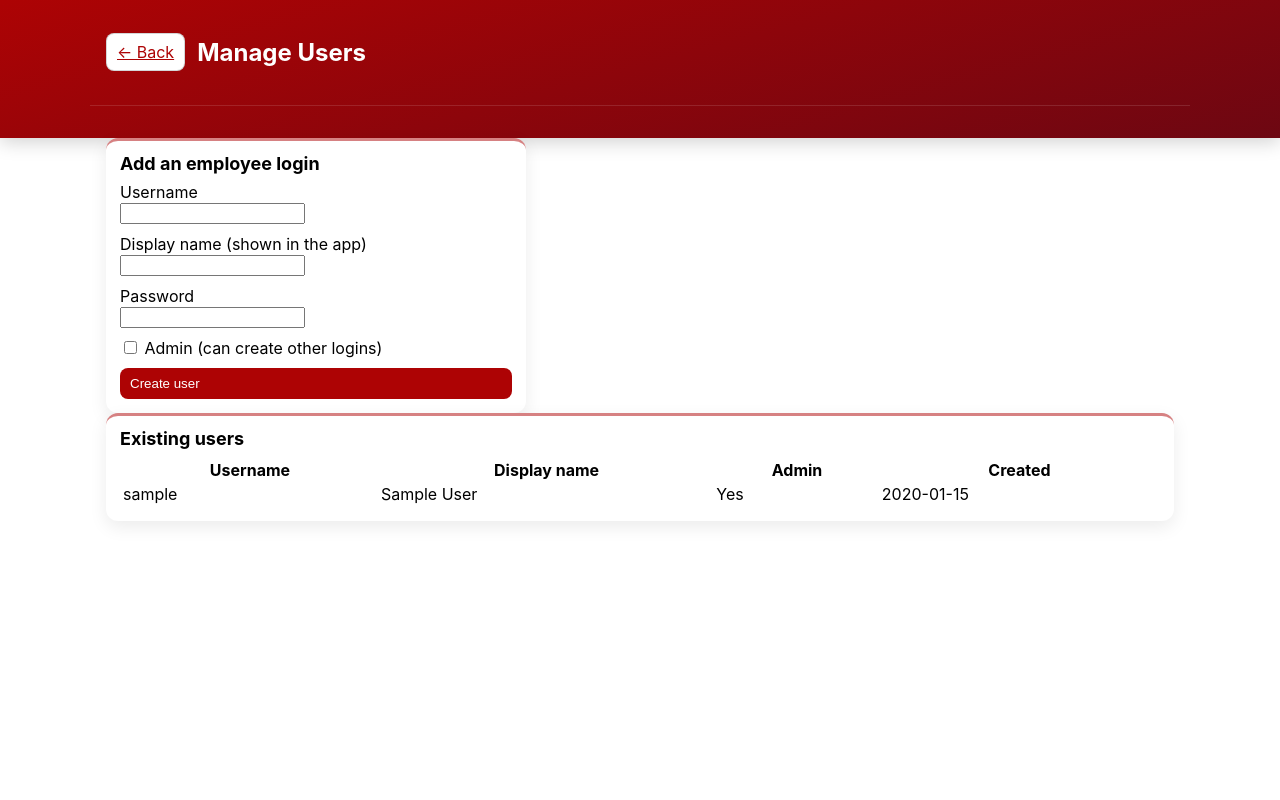
After one commit to kadin-internship/JBJ-Contact-List, a Flask app: page /admin/users in a window 1280 px wide. The commit adds this page. Run offline with Flask 3, Linux system fonts and the light colour scheme; a user stored in the database is signed in; tables that the repository leaves empty hold one stand-in row (values such as "Sample post").

Commit message:
Make login and database work on Render's free plan
Render's Shell tab needs a paid plan, blocking create_user.py in
production, and the free web service tier has no persistent disk, so
the disk-based SQLite setup would have lost data on every restart.

Adds a startup bootstrap that creates one admin account from
BOOTSTRAP_ADMIN_* env vars if the users table is empty (no Shell
needed), plus an admin-only Manage Users page so every account after
that can be created from the browser. Switches production storage to
an external free Postgres database instead of the disk -- required
dropping a SQLite-only column type (Contact.lists) in favor of the
generic db.JSON, and adds scripts/migrate_sqlite_to_postgres.py to
carry over existing contacts and accounts. Updates render.yaml and
README's Deploying section to match.

```diff
--- a/app.py
+++ b/app.py
@@ -53,6 +53,28 @@ def filtered_contacts_query(q=None, tag=None, county=None, contact_id=None, org_
     return query
 
 
+def _bootstrap_admin_user():
+    """Create one admin account from env vars if no user exists yet.
+
+    Render's Shell tab (the obvious way to run create_user.py against the
+    production database) needs a paid plan. This lets the very first
+    account get created from env vars set in Render's free Environment
+    tab instead. Only fires while the users table is empty, so it can't
+    be replayed later to reset someone's password.
+    """
+    if User.query.count() > 0:
+        return
+    username = os.environ.get('BOOTSTRAP_ADMIN_USERNAME')
+    password = os.environ.get('BOOTSTRAP_ADMIN_PASSWORD')
+    if not username or not password:
+        return
+    display_name = os.environ.get('BOOTSTRAP_ADMIN_DISPLAY_NAME', username)
+    user = User(username=username, display_name=display_name, is_admin=True)
+    user.set_password(password)
+    db.session.add(user)
+    db.session.commit()
+
+
 def create_app(config_class=Config):
     app = Flask(__name__)
     app.config.from_object(config_class)
@@ -61,6 +83,7 @@ def create_app(config_class=Config):
 
     with app.app_context():
         db.create_all()
+        _bootstrap_admin_user()
 
     contact_schema = ContactSchema()
     contacts_schema = ContactSchema(many=True)
@@ -116,6 +139,36 @@ def create_app(config_class=Config):
     @app.route('/admin')
     def admin():
         return render_template('admin.html')
+
+    @app.route('/admin/users')
+    def manage_users():
+        if not current_user.is_admin:
+            return redirect(url_for('index'))
+        users = User.query.order_by(User.username).all()
+        return render_template('users.html', users=users)
+
+    @app.route('/api/users', methods=['POST'])
+    def create_user_api():
+        # Lets an admin create more employee logins from the browser, so
+        # only the very first account ever needs the env-var bootstrap above.
+        if not current_user.is_admin:
+            return jsonify({'error': 'admin only'}), 403
+        data = request.get_json(force=True) or {}
+        username = (data.get('username') or '').strip()
+        password = data.get('password') or ''
+        display_name = (data.get('display_name') or '').strip() or username
+        is_admin = bool(data.get('is_admin'))
+        if not username or not password:
+            return jsonify({'error': 'username and password are required'}), 400
+        if len(password) < 8:
+            return jsonify({'error': 'password must be at least 8 characters'}), 400
+        if User.query.filter_by(username=username).first():
+            return jsonify({'error': 'that username is already taken'}), 409
+        user = User(username=username, display_name=display_name, is_admin=is_admin)
+        user.set_password(password)
+        db.session.add(user)
+        db.session.commit()
+        return jsonify(user.to_dict()), 201
 
     @app.route('/api/contacts', methods=['GET'])
     def list_contacts():
--- a/models.py
+++ b/models.py
@@ -1,6 +1,5 @@
 from datetime import datetime, date
 from sqlalchemy import Index
-from sqlalchemy.dialects.sqlite import JSON as SQLITE_JSON
 from werkzeug.security import generate_password_hash, check_password_hash
 from flask_login import UserMixin
 from db import db
@@ -47,7 +46,7 @@ class Contact(db.Model):
     email = db.Column(db.String(320), unique=True, index=True, nullable=True)
     added = db.Column(db.DateTime, default=datetime.utcnow, nullable=False)
     active = db.Column(db.String(32), nullable=True)
-    lists = db.Column(SQLITE_JSON, nullable=True)
+    lists = db.Column(db.JSON, nullable=True)
     county = db.Column(db.String(128), nullable=True)
     notes = db.Column(db.Text, nullable=True)
     data_complete = db.Column(db.Boolean, default=False, nullable=False)
--- a/requirements.txt
+++ b/requirements.txt
@@ -8,3 +8,4 @@ python-dotenv>=1.0
 python-docx>=1.0
 anthropic>=0.40
 gunicorn>=21.0
+psycopg2-binary>=2.9
--- a/templates/index.html
+++ b/templates/index.html
@@ -37,6 +37,9 @@
           <span class="current-user">{{ current_user.display_name }}</span>
           <a id="backHomeBtn" class="btn" href="/">Back to Home</a>
           <button id="addContactBtn" class="btn btn-primary">Add Contact</button>
+          {% if current_user.is_admin %}
+          <a class="btn" href="/admin/users">Manage Users</a>
+          {% endif %}
           <a class="btn" href="/logout">Logout</a>
         </div>
       </div>
--- /dev/null
+++ b/templates/users.html
@@ -0,0 +1,76 @@
+<!doctype html>
+<html lang="en">
+<head>
+  <meta charset="utf-8" />
+  <meta name="viewport" content="width=device-width,initial-scale=1" />
+  <title>Manage Users — JBJ Management</title>
+  <link rel="stylesheet" href="/static/css/style.css">
+</head>
+<body>
+  <header class="site-header">
+    <div class="container header-inner">
+      <div class="brand">
+        <a href="/" class="btn">← Back</a>
+        <h2>Manage Users</h2>
+      </div>
+    </div>
+  </header>
+
+  <main class="container admin-area">
+    <section class="card" style="max-width:420px">
+      <h3>Add an employee login</h3>
+      <form id="newUserForm" style="display:flex;flex-direction:column;gap:10px">
+        <label>Username<br><input id="nuUsername" type="text" required autocomplete="off"></label>
+        <label>Display name (shown in the app)<br><input id="nuDisplayName" type="text"></label>
+        <label>Password<br><input id="nuPassword" type="password" required minlength="8" autocomplete="new-password"></label>
+        <label><input id="nuIsAdmin" type="checkbox"> Admin (can create other logins)</label>
+        <button type="submit" class="btn btn-primary">Create user</button>
+      </form>
+      <div id="newUserError" class="login-error" style="display:none;color:#9b1c1c;background:rgba(173,3,4,0.08);border-color:rgba(173,3,4,0.3)"></div>
+    </section>
+
+    <section class="card">
+      <h3>Existing users</h3>
+      <table>
+        <thead><tr><th>Username</th><th>Display name</th><th>Admin</th><th>Created</th></tr></thead>
+        <tbody>
+          {% for u in users %}
+          <tr>
+            <td>{{ u.username }}</td>
+            <td>{{ u.display_name }}</td>
+            <td>{{ 'Yes' if u.is_admin else '' }}</td>
+            <td>{{ u.created_at.strftime('%Y-%m-%d') }}</td>
+          </tr>
+          {% endfor %}
+        </tbody>
+      </table>
+    </section>
+  </main>
+
+  <script>
+    document.getElementById('newUserForm').addEventListener('submit', async (e) => {
+      e.preventDefault();
+      const errEl = document.getElementById('newUserError');
+      errEl.style.display = 'none';
+      const body = {
+        username: document.getElementById('nuUsername').value.trim(),
+        display_name: document.getElementById('nuDisplayName').value.trim(),
+        password: document.getElementById('nuPassword').value,
+        is_admin: document.getElementById('nuIsAdmin').checked,
+      };
+      const res = await fetch('/api/users', {
+        method: 'POST',
+        headers: {'Content-Type': 'application/json'},
+        body: JSON.stringify(body),
+      });
+      if (res.ok) {
+        location.reload();
+      } else {
+        const j = await res.json().catch(() => ({}));
+        errEl.textContent = j.error || 'Could not create user.';
+        errEl.style.display = 'block';
+      }
+    });
+  </script>
+</body>
+</html>
```
Also changed, not shown: config.py (+10 -1 lines), render.yaml (+18 -6 lines), scripts/migrate_sqlite_to_postgres.py (added, +88 -0 lines), CHANGELOG.md, README.md.
